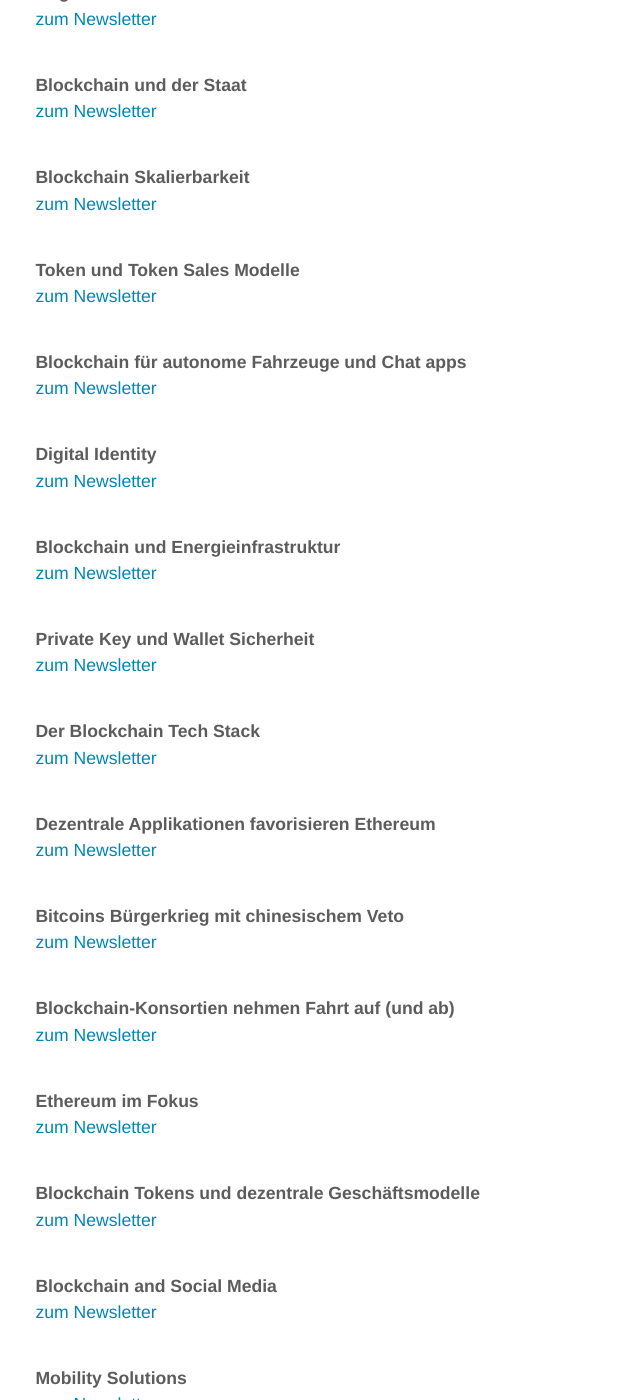
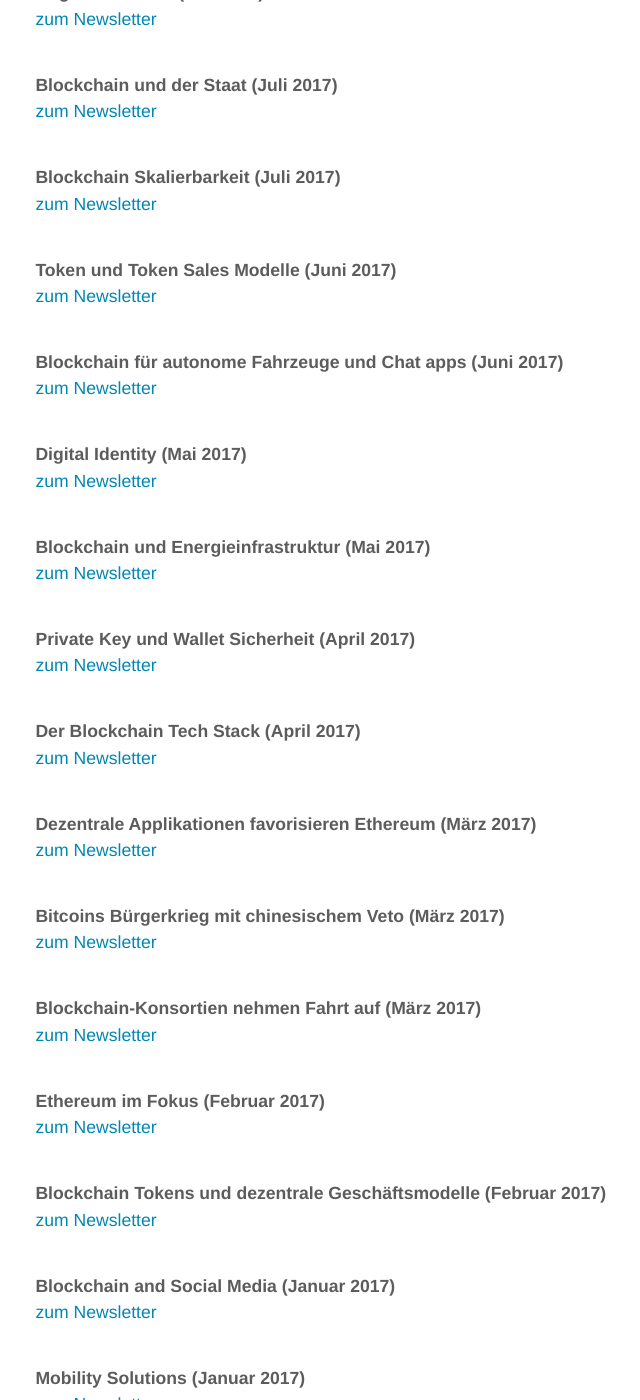
Before and after one commit to blocklab/site, a Jekyll site: the page built from newsletter.md, in a window 1280 px wide and 1400 px high, scrolled down 1779 px. Shown: the whole window, without its empty margins (181-821 px from the left). Built offline with Jekyll 4.4.1, drawn with Linux system fonts in a browser that asks for light colours; comment, search, counter and statistics services are not loaded; some of the changed text lies outside the part shown.

Commit message:
Update newsletter.md

```diff
--- a/newsletter.md
+++ b/newsletter.md
@@ -30,151 +30,151 @@ Nachrichten zu Blockchain-Technologie und Aktivitäten in deren Ökosystem
 
 <br>
 <br>
-**2018 - Ready for Mainstream?**
+**2018 - Ready for Mainstream? (Januar 2018)**
 <br>
 [zum Newsletter](http://mailchi.mp/6e8ea75f98de/blockchain-in-der-kw16-private-key-und-wallet-sicherheit-509053)
 
 <br>
-**Cryptokitties, Clients und Block GasLimit**
+**Cryptokitties, Clients und Block GasLimit (Dezember 2017)**
 <br>
 [zum Newsletter](http://mailchi.mp/c9b49391b7c6/blockchain-in-der-kw16-private-key-und-wallet-sicherheit-487149)
 
 <br>
-**Crypto Franchising**
+**Crypto Franchising (Dezember2017)**
 <br>
 [zum Newsletter](http://mailchi.mp/2457fe32b260/blockchain-in-der-kw16-private-key-und-wallet-sicherheit-476313)
 
 <br>
-**Das Crypto Valley Zug im Spotlight**
+**Das Crypto Valley Zug im Spotlight (November 2017)**
 <br>
 [zum Newsletter](http://mailchi.mp/85bd002467cc/blockchain-in-der-kw16-private-key-und-wallet-sicherheit-470485)
 
 <br>
-**Erste Signale der BaFin zu ICOs**
+**Erste Signale der BaFin zu ICOs (November 2017)**
 <br>
 [zum Newsletter](http://mailchi.mp/d9ccca6da7b4/blockchain-in-der-kw16-private-key-und-wallet-sicherheit-465469)
 
 <br>
-**Anbruch der Tokenisierung**
+**Anbruch der Tokenisierung (Oktober 2017)**
 <br>
 [zum Newsletter](http://mailchi.mp/88b2885128f4/blockchain-in-der-kw16-private-key-und-wallet-sicherheit-454437)
 
 <br>
-**ICO Regulierung auf dem Vormarsch**
+**ICO Regulierung auf dem Vormarsch (Oktober 2017)**
 <br>
 [zum Newsletter](http://mailchi.mp/d85eac382962/blockchain-in-der-kw16-private-key-und-wallet-sicherheit-433221)
 
 <br>
-**Blockchain und Versicherung**
+**Blockchain und Versicherung (September 2017)**
 <br>
 [zum Newsletter](http://mailchi.mp/ef2ca4d9798c/blockchain-in-der-kw16-private-key-und-wallet-sicherheit-422341)
 
 <br>
-**ICOs - erste regulatorische Eingriffe und Einhörner**
+**ICOs - erste regulatorische Eingriffe und Einhörner (September 2017)**
 <br>
 [zum Newsletter](http://mailchi.mp/41cbda9fbf73/blockchain-in-der-kw16-private-key-und-wallet-sicherheit-416505)
 
 <br>
-**Weltveränderer in Katzen-Shirt**
+**Weltveränderer in Katzen-Shirt (August 2017)**
 <br>
 [zum Newsletter](http://mailchi.mp/a104eddc55d8/blockchain-in-der-kw16-private-key-und-wallet-sicherheit-399265)
 
 <br>
-**Smart Contract Herausforderungen**
+**Smart Contract Herausforderungen (August 2017)**
 <br>
 [zum Newsletter](http://mailchi.mp/89d27d2764c1/blockchain-in-der-kw16-private-key-und-wallet-sicherheit-389697)
 
 <br>
-**Bugs und Hacks**
+**Bugs und Hacks (Juli 2017)**
 <br>
 [zum Newsletter](http://mailchi.mp/2f4ebfc82864/blockchain-in-der-kw16-private-key-und-wallet-sicherheit-384377)
 
 <br>
-**Blockchain und der Staat**
+**Blockchain und der Staat (Juli 2017)**
 <br>
 [zum Newsletter](http://mailchi.mp/5e8351502533/blockchain-in-der-kw16-private-key-und-wallet-sicherheit-371317)
 
 <br>
-**Blockchain Skalierbarkeit**
+**Blockchain Skalierbarkeit (Juli 2017)**
 <br>
 [zum Newsletter](http://mailchi.mp/398bf69108aa/blockchain-in-der-kw16-private-key-und-wallet-sicherheit-362557)
 
 <br>
-**Token und Token Sales Modelle**
+**Token und Token Sales Modelle (Juni 2017)**
 <br>
 [zum Newsletter](http://mailchi.mp/ca6ad1e5dcd0/blockchain-in-der-kw16-private-key-und-wallet-sicherheit-342809)
 
 <br>
-**Blockchain für autonome Fahrzeuge und Chat apps**
+**Blockchain für autonome Fahrzeuge und Chat apps (Juni 2017)**
 <br>
 [zum Newsletter](http://mailchi.mp/ea1a100f964b/blockchain-in-der-kw16-private-key-und-wallet-sicherheit-329893)
 
 <br>
-**Digital Identity**
+**Digital Identity (Mai 2017)**
 <br>
 [zum Newsletter](http://mailchi.mp/e81c70da5ac0/blockchain-in-der-kw16-private-key-und-wallet-sicherheit-317113)
 
 <br>
-**Blockchain und Energieinfrastruktur**
+**Blockchain und Energieinfrastruktur (Mai 2017)**
 <br>
 [zum Newsletter](http://mailchi.mp/f013f40df105/blockchain-in-der-kw16-private-key-und-wallet-sicherheit-310325)
 
 <br>
-**Private Key und Wallet Sicherheit**
+**Private Key und Wallet Sicherheit (April 2017)**
 <br>
 [zum Newsletter](http://mailchi.mp/71019a3cef11/blockchain-in-der-kw16-private-key-und-wallet-sicherheit)
 
 <br>
-**Der Blockchain Tech Stack**
+**Der Blockchain Tech Stack (April 2017)**
 <br>
 [zum Newsletter](https://us14.campaign-archive.com/?u=90590f1e0655a3df4dc3857b1&id=21c0163b95)
 
 <br>
-**Dezentrale Applikationen favorisieren Ethereum**
+**Dezentrale Applikationen favorisieren Ethereum (März 2017)**
 <br>
 [zum Newsletter](https://us14.campaign-archive.com/?u=90590f1e0655a3df4dc3857b1&id=51bf02cb1d)
 
 <br>
-**Bitcoins Bürgerkrieg mit chinesischem Veto**
+**Bitcoins Bürgerkrieg mit chinesischem Veto (März 2017)**
 <br>
 [zum Newsletter](https://us14.campaign-archive.com/?u=90590f1e0655a3df4dc3857b1&id=64b6fc8b59)
 
 <br>
-**Blockchain-Konsortien nehmen Fahrt auf (und ab)**
+**Blockchain-Konsortien nehmen Fahrt auf (März 2017)**
 <br>
 [zum Newsletter](https://us14.campaign-archive.com/?u=90590f1e0655a3df4dc3857b1&id=73a5569252)
 
 <br>
-**Ethereum im Fokus**
+**Ethereum im Fokus (Februar 2017)**
 <br>
 [zum Newsletter](https://us14.campaign-archive.com/?u=90590f1e0655a3df4dc3857b1&id=c17f6a0145)
 
 <br>
-**Blockchain Tokens und dezentrale Geschäftsmodelle**
+**Blockchain Tokens und dezentrale Geschäftsmodelle (Februar 2017)**
 <br>
 [zum Newsletter](https://us14.campaign-archive.com/?u=90590f1e0655a3df4dc3857b1&id=ff8d1352d0)
 
 <br>
-**Blockchain and Social Media**
+**Blockchain and Social Media (Januar 2017)**
 <br>
 [zum Newsletter](https://us14.campaign-archive.com/?u=90590f1e0655a3df4dc3857b1&id=5496d3b6c3)
 
 <br>
-**Mobility Solutions**
+**Mobility Solutions (Januar 2017)**
 <br>
 [zum Newsletter](https://us14.campaign-archive.com/?u=90590f1e0655a3df4dc3857b1&id=16e8be0248)
 
 <br>
-**Public versus Private Blockchains**
+**Public versus Private Blockchains (Januar 2017)**
 <br>
 [zum Newsletter](https://us14.campaign-archive.com/?u=90590f1e0655a3df4dc3857b1&id=31d673a764)
 
 <br>
-**Blockchain Applikationen im Fokus**
+**Blockchain Applikationen im Fokus (2016)**
 <br>
 [zum Newsletter](https://us14.campaign-archive.com/?u=90590f1e0655a3df4dc3857b1&id=c4e7217525)
 
 <br>
-**Kostensenkung, Banken und Versicherungen**
+**Kostensenkung, Banken und Versicherungen (2016)**
 <br>
 [zum Newsletter](https://us14.campaign-archive.com/?u=90590f1e0655a3df4dc3857b1&id=da136321be)
```
